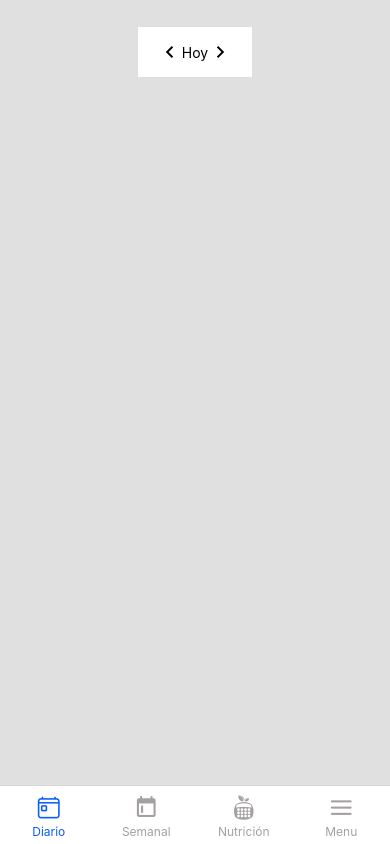
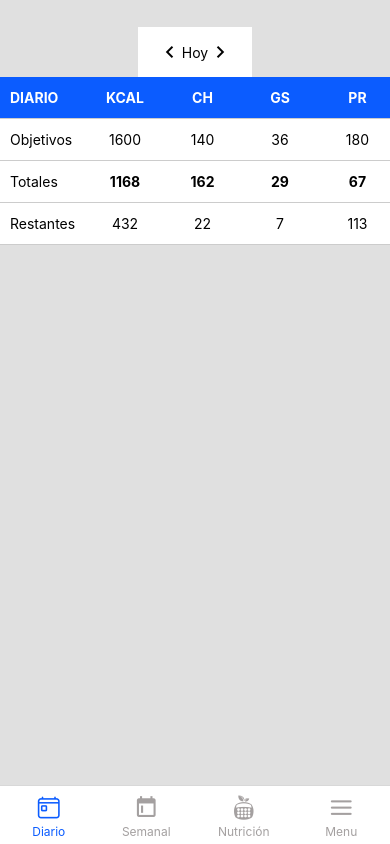
Before and after one commit to ariel151515/Flextonica, a React Native app in the folder Flextonica-Frontend/: screen /Diario in a window 390 px wide. Built offline with nearby package versions, Linux system fonts and the light colour scheme.

Commit message:
box-diario terminado

```diff
--- a/Flextonica-Frontend/components/BoxDiario.js
+++ b/Flextonica-Frontend/components/BoxDiario.js
@@ -1,12 +1,148 @@
-import { View, Text } from 'react-native'
-import React from 'react'
+import { View, Text, StyleSheet } from 'react-native';
+import React from 'react';
+
+export const BoxDiarioItems = ({ texto, kcal, ch, gs, pr, box }) => {
+  return (
+    <View style={styles.item}>
+
+      <View>
+        <Text>
+            <Text style={box === 'diario' && styles.tituloBlanco}>
+              {texto}
+            </Text>
+        </Text>
+      </View>
+
+      <View style={styles.itemNum}>
+        <View style={styles.itemNumUn}>
+          <Text style={texto === 'Totales' ? styles.negrita : null }>
+            <Text style={box === 'diario' && styles.tituloBlanco}>
+               {kcal}
+            </Text>
+          </Text>
+        </View>
+
+        <View style={styles.itemNumDos}>
+            <Text style={texto === 'Totales' ? styles.negrita : null}>
+                <Text style={box === 'diario' && styles.tituloBlanco}>
+                    {ch}
+                </Text>
+            </Text>
+        </View>
+
+        <View style={styles.itemNumTres}>
+            <Text style={texto === 'Totales' ? styles.negrita : null}>
+            <Text style={box === 'diario' && styles.tituloBlanco}>
+                    {gs}
+                </Text>
+            </Text>
+        </View>
+
+        <View style={styles.itemNumCuatro}>
+            <Text style={texto === 'Totales' ? styles.negrita : null}>
+                <Text style={box === 'diario' && styles.tituloBlanco}>
+                    {pr}
+                </Text>
+            </Text>
+        </View>
+
+      </View>
+    </View>
+  );
+};
 
 const BoxDiario = () => {
   return (
-    <View>
-        <Text>BoxDiario</Text>
+    <View style={styles.contenedor}>
+      <View style={styles.barraAzul}>
+        <BoxDiarioItems texto="DIARIO" kcal="KCAL" ch="CH" gs="GS" pr="PR" box="diario"/>
+      </View>
+
+      <BoxDiarioItems texto="Objetivos" kcal="1600" ch="140" gs="36" pr="180" />
+      <BoxDiarioItems texto="Totales" kcal="1168" ch="162" gs="29" pr="67" />
+      <BoxDiarioItems texto="Restantes" kcal="432" ch="22" gs="7" pr="113" />
+
     </View>
-  )
-}
+  );
+};
 
-export default BoxDiario
+const styles = StyleSheet.create({
+  contenedor: {
+    backgroundColor: '#FFF',
+    width: '100%',
+    color: '#5C5656',
+  },
+  barraAzul: {
+    backgroundColor: '#0B5CFF',
+    color: '#ffff'
+  },
+  boxKcal: {},
+  boxCh: {},
+  boxGs: {},
+  boxPr: {},
+  textoBlanco: {
+    color: '#FFF',
+    fontSize: 14,
+  },
+  textoBlancoDiario: {
+    color: '#FFF',
+    fontSize: 14,
+    fontWeight: 'bold',
+  },
+  contenedorMacros: {
+    flexDirection: 'row',
+    justifyContent: 'space-between',
+    alignItems: 'center',
+    width: '70%',
+    padding: 12,
+    marginRight: 15,
+  },
+  item: {
+    flexDirection: 'row',
+    justifyContent: 'space-between',
+    alignItems: 'center',
+    padding: 10,
+    borderBottomWidth: 0.5,
+    borderBottomColor: '#ccc',
+  },
+  itemNum: {
+    flexDirection: 'row',
+    justifyContent: 'space-between',
+    alignItems: 'center',
+    width: '75%',
+    padding: 2,
+  },
+  itemNumUn: {
+    width: '15%',
+    alignItems: 'center',
+  },
+  itemNumDos: {
+    width: '15%',
+    alignItems: 'center',
+  },
+  itemNumTres: {
+    width: '15%',
+    alignItems: 'center',
+  },
+  itemNumCuatro: {
+    width: '15%',
+    alignItems: 'center',
+  },
+  negrita: {
+    fontWeight: 'bold',
+  },
+  boxDiariott: {
+    paddingLeft: 15,
+  },
+  blanco:{
+    color: '#FFF',
+    fontSize: 14,
+    fontWeight: 'bold',
+  },
+  tituloBlanco: {
+    color: '#FFF',
+    fontWeight: 'bold',
+  },
+});
+
+export default BoxDiario;
--- a/Flextonica-Frontend/components/Layout.js
+++ b/Flextonica-Frontend/components/Layout.js
@@ -16,7 +16,7 @@ const styles = StyleSheet.create({
     justifyContent: 'flex-start',
     alignItems: 'center',
     paddingTop:'7%', // Espacio para la barra de navegación
-    backgroundColor: '#E0E0E0',
+    backgroundColor: '#E0E0E0'
   },
 });
 
--- a/Flextonica-Frontend/screens/DiarioScreens/DiarioScreens.js
+++ b/Flextonica-Frontend/screens/DiarioScreens/DiarioScreens.js
@@ -2,11 +2,13 @@ import React from 'react';
 import { View, Text, StyleSheet } from 'react-native'; // Añade la importación de StyleSheet
 import DatepickerComponent from '../../components/DatepickerComponent';
 import Layout from '../../components/Layout';
+import BoxDiario from '../../components/BoxDiario';
 
 const DiarioScreen = () => {
   return (
     <Layout>
         <DatepickerComponent />
+        <BoxDiario />
     </Layout>
   );
 }
```
